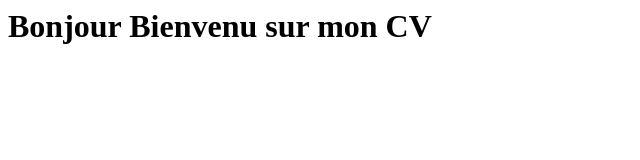
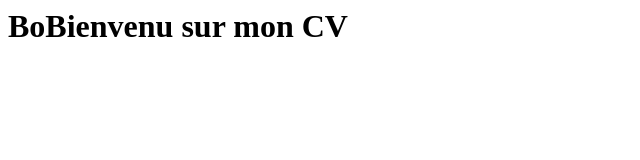
Before and after one commit to Maxence77/Guardia_devops, a plain HTML site: page index.html in a window 1280 px wide. Shown: the whole page, without its empty margins (0-640 px from the left). Drawn offline with Linux system fonts and the light colour scheme.

Commit message:
Update index.html

```diff
--- a/index.html
+++ b/index.html
@@ -1,6 +1,7 @@
 <html>
+
     <body>
-        <H1>Bonjour Bienvenu sur mon CV</H1>
+        <H1>BoBienvenu sur mon CV</H1>
 
     </body>
 </html>
```
